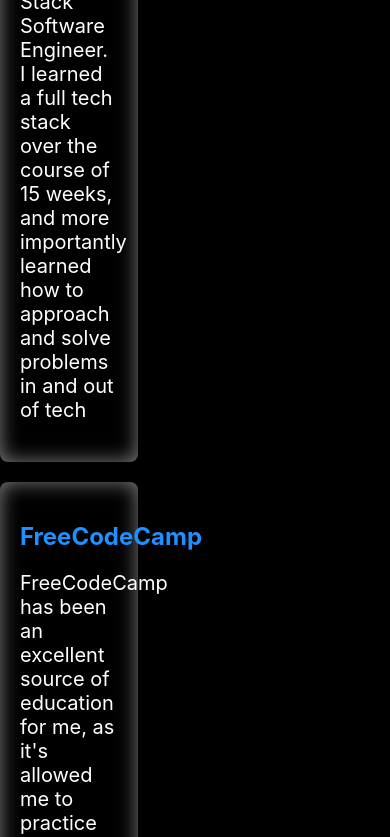
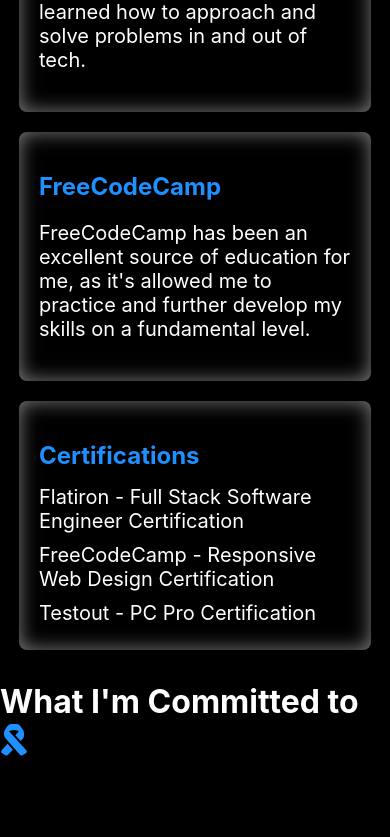
Before and after one commit to Nicholas0305/nicholasjernigin, a React (Create React App) app in the folder client/: page / in a window 390 px wide. Shown: the part 9640-10477 px from the top of the page. Built offline with nearby package versions, Linux system fonts and the light colour scheme.

Commit message:
Optimized Education block for phone usage

```diff
--- a/client/src/App.css
+++ b/client/src/App.css
@@ -406,37 +406,19 @@
   color: dodgerblue;
 }
 
-#education-section-blocks-container {
-  display: flex;
-  justify-content: center;
-  gap: 20px; /* Adjust the gap between blocks */
-  opacity: 0;
-  transition: opacity 2s ease; /* Smooth transition */
-  animation: fadeInAnimation 2s ease forwards; /* Animation to fade in */
-  margin-bottom: 250px;
+#education-section-container {
+  width: 100%;
 }
 
-@keyframes fadeInAnimation {
-  from {
-    opacity: 0;
-  }
-  to {
-    opacity: 1;
-  }
-}
-.education-section-blocks-container.visible {
-  opacity: 1;
-}
 #education-section-title-container {
   display: flex;
   justify-content: center;
 }
+
 #education-section-title-container h2 {
   font-size: 24px; /* Adjust font size */
-
   color: white; /* Text color */
   text-transform: uppercase; /* Convert text to uppercase */
-
   animation: fadeInUp 1s ease; /* Add animation */
 }
 
@@ -450,7 +432,39 @@
     transform: translateY(0); /* Move title up */
   }
 }
-.education-block {
+
+#education-section-blocks-container {
+  display: flex;
+  justify-content: center;
+  gap: 20px; /* Adjust the gap between blocks */
+  opacity: 0;
+  transition: opacity 2s ease; /* Smooth transition */
+  animation: fadeInAnimation 2s ease forwards; /* Animation to fade in */
+}
+
+@keyframes fadeInAnimation {
+  from {
+    opacity: 0;
+  }
+  to {
+    opacity: 1;
+  }
+}
+
+#education-section-blocks-container.visible {
+  opacity: 1;
+}
+
+.education-list {
+  display: flex;
+  justify-content: center; /* Center items horizontally */
+  padding: 0;
+  margin: 0;
+  list-style-type: none; /* Remove bullet points */
+  justify-content: space-evenly;
+}
+
+.education-list-item {
   width: 25%;
   background: black; /* Semi-transparent white background */
   border-radius: 8px;
@@ -461,7 +475,7 @@
   margin-bottom: 20px;
 }
 
-.education-block:hover {
+.education-list-item:hover {
   transform: translateY(-5px); /* Move block up slightly on hover */
 }
 
@@ -475,21 +489,18 @@
   font-size: 1.25em;
 }
 
-.education-list {
-  margin-top: 10px; /* Margin above list */
+.certifications-list {
+  padding: 0;
+  margin: 0;
   list-style-type: none; /* Remove bullet points */
-  padding: 0;
 }
 
-.education-list li {
+.certifications-list li {
   padding: 5px 0; /* Vertical padding */
   color: white;
   font-size: 1.25em;
 }
-#education-section-title {
-  margin-bottom: 20px;
-  height: fit-content;
-}
+
 #skills-lists-container {
   width: 40vw;
   background: black; /* Semi-transparent white background */
@@ -535,32 +546,31 @@
   #skills-lists-container:hover {
     transform: none; /* Disable scaling on hover */
   }
-  #education-section-container {
+  .education-list {
+    flex-direction: column; /* Stack items vertically */
+    align-items: center; /* Center items horizontally */
+  }
+
+  .education-list-item {
+    width: 80%; /* Adjust item width to fit screen width */
+    margin: 10px 0; /* Vertical spacing between items */
+  }
+
+  #project-section {
     flex-direction: column;
     width: 100%;
-    justify-content: center;
-  }
-  #education-section-blocks-container {
-  }
-  #education-block {
-    width: fit-content;
-    height: fit-content;
-  }
-  #project-section {
-    flex-direction: column;
-    width: fit-content;
     margin: 0; /* Remove left margin */
   }
   #project-section ul {
     padding: 0;
-    width: fit-content;
+    width: 100%;
   }
   .project-card {
     width: fit-content;
     height: fit-content;
   }
   #footer {
-    width: fit-content;
+    width: 100%;
     height: fit-content;
   }
 }
--- a/client/src/components/EducationSection.js
+++ b/client/src/components/EducationSection.js
@@ -26,31 +26,33 @@
         </h2>
       </div>
       <div id={isScrolled ? "education-section-blocks-container" : "null"}>
-        <div className="education-block">
+        <ul className="education-list">
+          <li className="education-list-item">
             <h2 className="education-header">Flatiron</h2>
             <p className="education-paragraph">
-            Here I learned what it means to be a Full Stack Software Engineer. I
-            learned a full tech stack over the course of 15 weeks, and more
-            importantly learned how to approach and solve problems in and out of
-            tech
+              Here I learned what it means to be a Full Stack Software Engineer.
+              I learned a full tech stack over the course of 15 weeks, and more
+              importantly learned how to approach and solve problems in and out
+              of tech.
             </p>
-        </div>
-        <div className="education-block">
+          </li>
+          <li className="education-list-item">
             <h2 className="education-header">FreeCodeCamp</h2>
             <p className="education-paragraph">
               FreeCodeCamp has been an excellent source of education for me, as
               it's allowed me to practice and further develop my skills on a
-            fundamental level
+              fundamental level.
             </p>
-        </div>
-        <div className="education-block">
+          </li>
+          <li className="education-list-item">
             <h2 className="education-header">Certifications</h2>
-          <ul className="education-list">
+            <ul className="certifications-list">
               <li>Flatiron - Full Stack Software Engineer Certification</li>
               <li>FreeCodeCamp - Responsive Web Design Certification</li>
               <li>Testout - PC Pro Certification</li>
             </ul>
-        </div>
+          </li>
+        </ul>
       </div>
     </div>
   );
```
Lines whose indentation alone changed are shown as unchanged.
